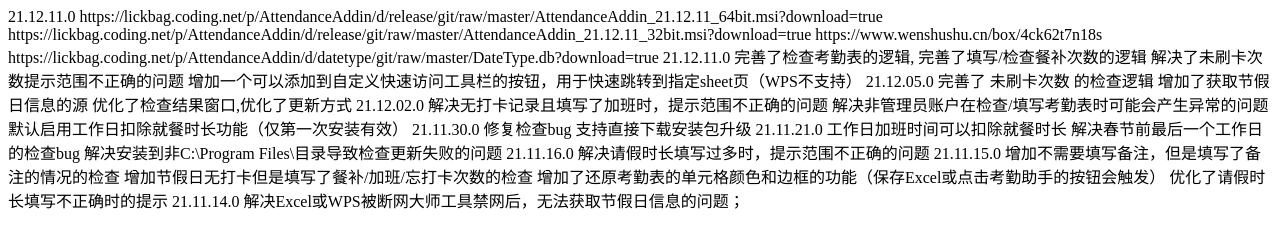
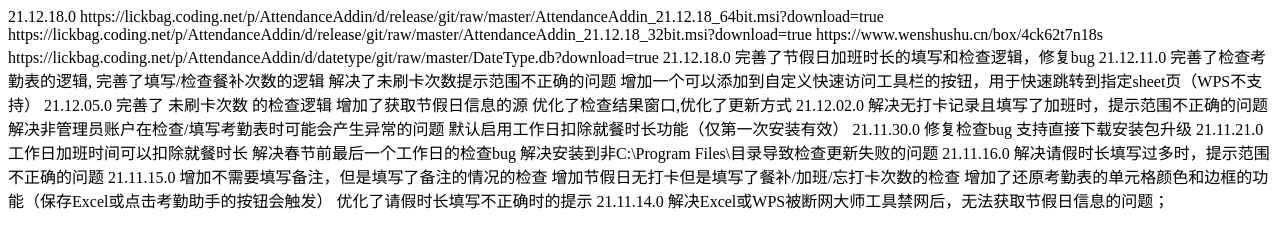
Before and after one commit to LickBag/AttendanceUpdate, a plain HTML site: page index.html in a window 1280 px wide. Drawn offline with Linux system fonts and the light colour scheme.

Commit message:
Update index.html

```diff
--- a/index.html
+++ b/index.html
@@ -1,12 +1,16 @@
 <?xml version="1.0" encoding="UTF-8"?>
 <lickBag>
     <attendanceAddin>
-        <version>21.12.11.0</version>
-        <x64fileURL>https://lickbag.coding.net/p/AttendanceAddin/d/release/git/raw/master/AttendanceAddin_21.12.11_64bit.msi?download=true</x64fileURL>
-        <x86fileURL>https://lickbag.coding.net/p/AttendanceAddin/d/release/git/raw/master/AttendanceAddin_21.12.11_32bit.msi?download=true</x86fileURL>
+        <version>21.12.18.0</version>
+        <x64fileURL>https://lickbag.coding.net/p/AttendanceAddin/d/release/git/raw/master/AttendanceAddin_21.12.18_64bit.msi?download=true</x64fileURL>
+        <x86fileURL>https://lickbag.coding.net/p/AttendanceAddin/d/release/git/raw/master/AttendanceAddin_21.12.18_32bit.msi?download=true</x86fileURL>
         <downloadURL>https://www.wenshushu.cn/box/4ck62t7n18s</downloadURL>
         <datetypeURL>https://lickbag.coding.net/p/AttendanceAddin/d/datetype/git/raw/master/DateType.db?download=true</datetypeURL>
         <versionLogs>
+            <versionLog>
+                <version>21.12.18.0</version>
+                <log>完善了节假日加班时长的填写和检查逻辑，修复bug</log>
+            </versionLog>
             <versionLog>
                 <version>21.12.11.0</version>
                 <log>完善了检查考勤表的逻辑, 完善了填写/检查餐补次数的逻辑</log>
```
